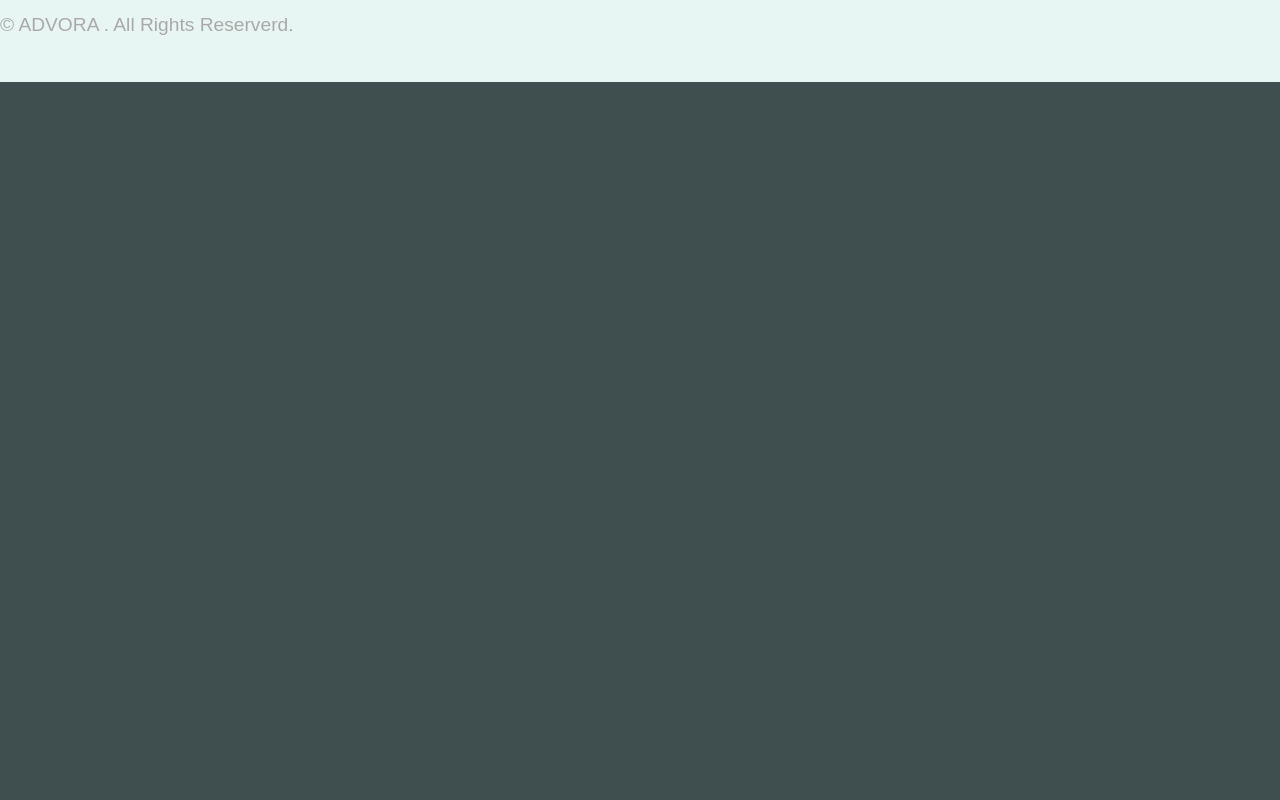
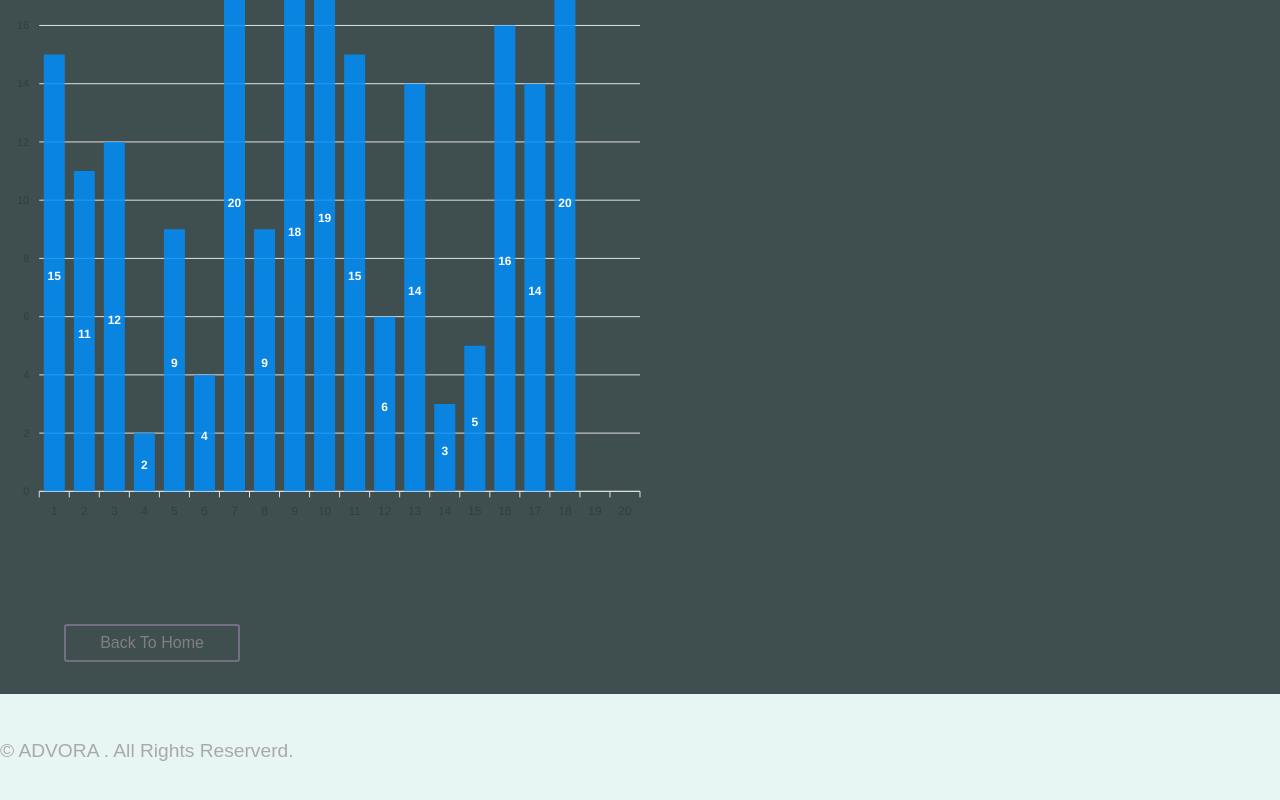
Before and after one commit to vembarasugn/advora-api, a React (Create React App) app: page /Orderchart in a window 1280 px wide. Shown: the part 404-1204 px from the top of the page. Before the commit the page ends 800 px from the top, so only its background shows below. Built offline with nearby package versions, Linux system fonts and the light colour scheme.

Commit message:
Order Data Analytics Updated

```diff
--- a/src/Orderchart.js
+++ b/src/Orderchart.js
@@ -1,27 +1,11 @@
 import React from 'react';
 import Chart from 'react-apexcharts';
-//import { useEffect, useState } from 'react';
+import {useNavigate} from "react-router-dom";
+import {ButtonInside,TextInside} from './style';
 
 function Orderchart(){
 
-    //const [order, setOrder] = useState([]);
-    //const [quantity, setQuantity] = useState([]);
-
-    // useEffect(()=> {
-    //     const getOrderdata = async()=>{
-    //     const url ="https://assessment.api.vweb.app/orders";
-    //     try{
-    //       const response = await fetch(url);
-    //       const data = await response.json();
-    //       //setOrder(data.map((item)=>item.order_id));
-    //       //setQuantity(data.map((item)=>item.quantity));
-    //     }catch(err){
-    //         console.log(err);
-    //     }
-    //   };
-    //   getOrderdata();
-    // },[]);
-
+  const navigate = useNavigate();
 
   const series = [
     {
@@ -41,12 +25,22 @@ function Orderchart(){
 
   return(
      <section>
+      <TextInside> PLEASE FIND ORDER API DATA VISIUALISATION IN THE BELOW.</TextInside>
          <Chart
           options={options}
           series={series}
           type="bar"
-          width="450"
+          width="650"
+          height="650"
         />
+      <ButtonInside as="a"
+      onClick={() => navigate("/")}
+      target="_blank"
+      rel="noopener"
+      primary
+      > Back To Home
+     </ButtonInside>
+
      </section>
     )
 }
```
